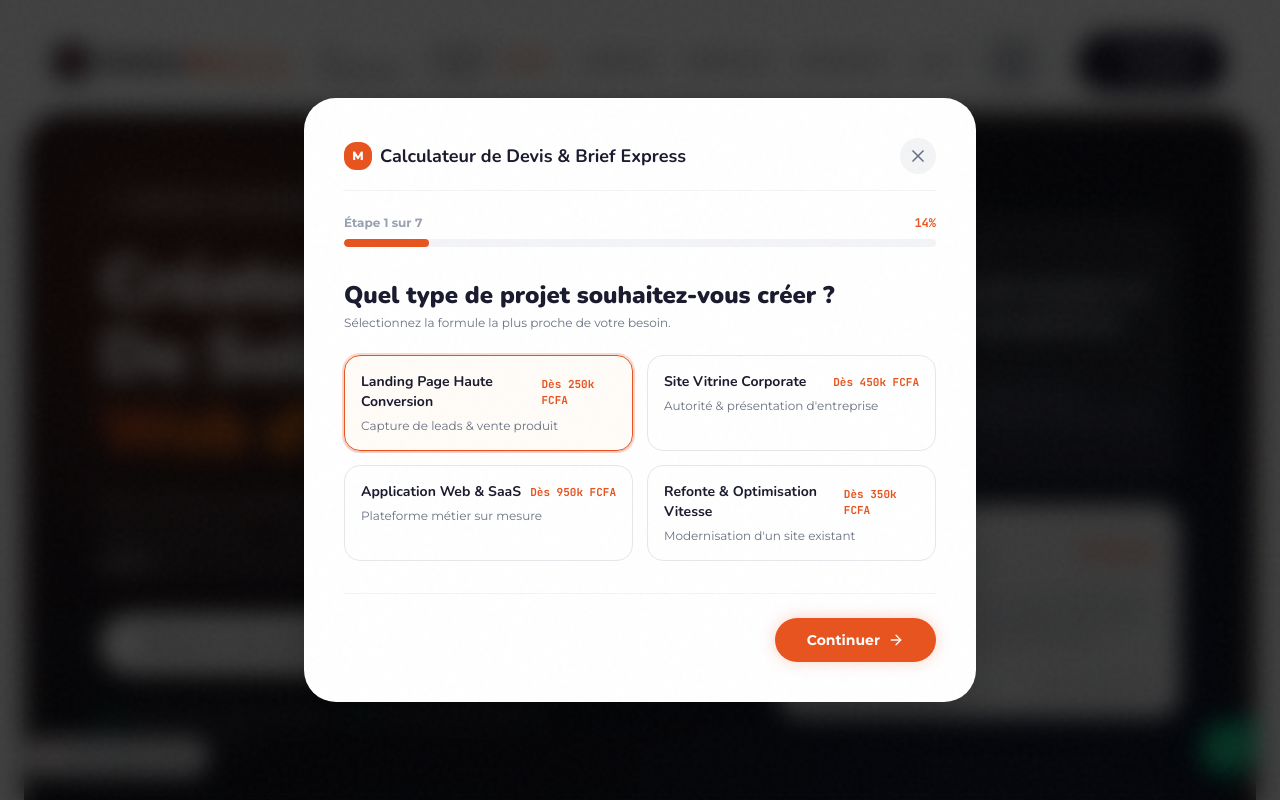
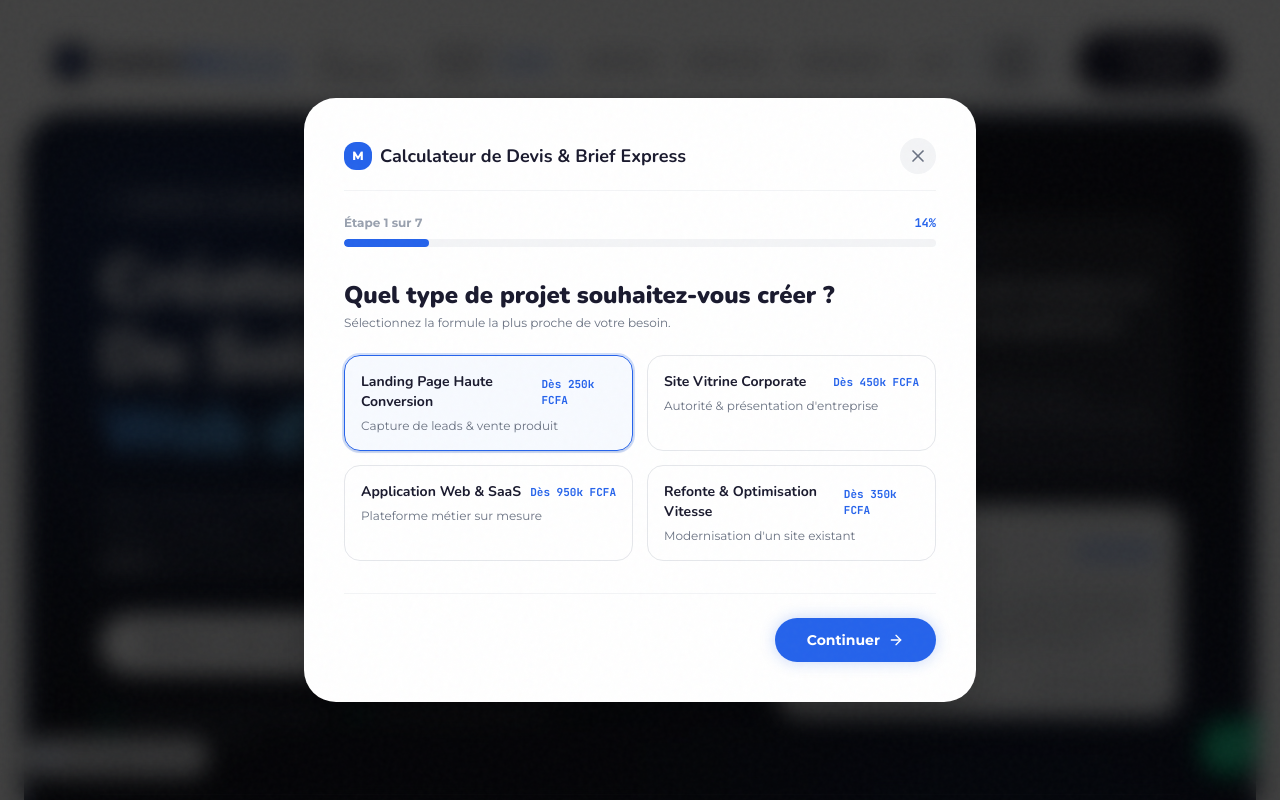
Before and after one commit to mathiaskowoe01-alt/Mathiaskowoe, a React (Vite) app: page / in a window 1280 px wide. Both pictures are taken after a click on the button "Démarrer votre projet". Shown: the top 800 px of the page. Built offline with nearby package versions, Linux system fonts and the light colour scheme; grey boxes are pictures that could not be loaded.

Commit message:
style: switch dominant theme to royal electric blue

```diff
--- a/index.html
+++ b/index.html
@@ -4,7 +4,7 @@
     <meta charset="UTF-8" />
     <link rel="icon" type="image/svg+xml" href="/logo-icon.svg" />
     <meta name="viewport" content="width=device-width, initial-scale=1.0" />
-    <meta name="theme-color" content="#E8531E" />
+    <meta name="theme-color" content="#2563EB" />
     <meta name="color-scheme" content="light" />
 
     <!-- Primary Meta Tags -->
--- a/src/components/ClientPortalBento.jsx
+++ b/src/components/ClientPortalBento.jsx
@@ -217,7 +217,7 @@ export default function ClientPortalBento({ onOpenSandbox }) {
           </div>
 
           {/* Card 4: Staging Preview & Live Test Sandbox (7 cols) */}
-          <div className="md:col-span-12 lg:col-span-7 rounded-[32px] border border-gray-200/90 bg-gradient-to-br from-white to-orange-50/30 p-6 sm:p-8 flex flex-col justify-between shadow-card-soft hover:shadow-card-hover transition-all duration-300">
+          <div className="md:col-span-12 lg:col-span-7 rounded-[32px] border border-gray-200/90 bg-gradient-to-br from-white to-blue-50/40 p-6 sm:p-8 flex flex-col justify-between shadow-card-soft hover:shadow-card-hover transition-all duration-300">
             <div>
               <div className="flex items-center justify-between">
                 <span className="inline-flex items-center gap-1.5 rounded-xl bg-brand-primary/10 px-3 py-1 text-xs font-bold text-brand-primary">
--- a/src/components/ClientSandboxModal.jsx
+++ b/src/components/ClientSandboxModal.jsx
@@ -157,7 +157,7 @@ export default function ClientSandboxModal({ isOpen, onClose, onOpenDevis }) {
                           m.status === 'Terminé'
                             ? 'bg-emerald-500/20 text-emerald-300 border border-emerald-500/30'
                             : m.status === 'En cours'
-                            ? 'bg-orange-500/20 text-orange-300 border border-orange-500/30'
+                            ? 'bg-blue-500/20 text-blue-300 border border-blue-500/30'
                             : 'bg-gray-700 text-gray-400'
                         }`}>
                           {m.status}
--- a/src/components/Footer.jsx
+++ b/src/components/Footer.jsx
@@ -106,7 +106,7 @@ export default function Footer({ onOpenDevis, onOpenSandbox }) {
               </li>
               <li>
                 <a href={`tel:${siteData.profile.phoneSecondary.replace(/\s+/g, '')}`} className="flex items-center gap-3 text-gray-600 hover:text-brand-primary transition-colors group">
-                  <span className="flex h-8 w-8 items-center justify-center rounded-full bg-orange-50 text-brand-primary group-hover:bg-brand-primary group-hover:text-white transition-colors">
+                  <span className="flex h-8 w-8 items-center justify-center rounded-full bg-blue-50 text-brand-primary group-hover:bg-brand-primary group-hover:text-white transition-colors">
                     <Phone className="h-3.5 w-3.5" />
                   </span>
                   <div>
@@ -117,7 +117,7 @@ export default function Footer({ onOpenDevis, onOpenSandbox }) {
               </li>
               <li>
                 <a href={`mailto:${siteData.profile.email}`} className="flex items-center gap-3 text-gray-600 hover:text-brand-primary transition-colors group">
-                  <span className="flex h-8 w-8 items-center justify-center rounded-full bg-orange-50 text-brand-primary group-hover:bg-brand-primary group-hover:text-white transition-colors">
+                  <span className="flex h-8 w-8 items-center justify-center rounded-full bg-blue-50 text-brand-primary group-hover:bg-brand-primary group-hover:text-white transition-colors">
                     <Mail className="h-3.5 w-3.5" />
                   </span>
                   <span>{siteData.profile.email}</span>
--- a/src/components/Hero.jsx
+++ b/src/components/Hero.jsx
@@ -43,7 +43,7 @@ export default function Hero({ onOpenDevis, onOpenSandbox }) {
               <h1 className="mt-7 font-nunito text-4xl sm:text-5xl md:text-6xl lg:text-[4.25rem] font-black leading-[1.08] tracking-tight text-white">
                 Créateur <br className="hidden sm:inline" />
                 De Solutions <br />
-                <span className="bg-gradient-to-r from-brand-primary via-orange-400 to-amber-300 bg-clip-text text-transparent">
+                <span className="bg-gradient-to-r from-blue-400 via-sky-300 to-cyan-200 bg-clip-text text-transparent">
                   Web d'Exception
                 </span>
               </h1>
--- a/src/components/MultiStepDevisModal.jsx
+++ b/src/components/MultiStepDevisModal.jsx
@@ -123,7 +123,7 @@ export default function MultiStepDevisModal({ isOpen, onClose, initialService })
                       onClick={() => setFormData({ ...formData, serviceType: item.id })}
                       className={`cursor-pointer rounded-2xl border p-4 transition-all ${
                         formData.serviceType === item.id
-                          ? 'border-brand-primary bg-orange-50/40 ring-2 ring-brand-primary/20 shadow-sm'
+                          ? 'border-brand-primary bg-blue-50/50 ring-2 ring-brand-primary/20 shadow-sm'
                           : 'border-gray-200 bg-white hover:border-gray-300'
                       }`}
                     >
@@ -158,7 +158,7 @@ export default function MultiStepDevisModal({ isOpen, onClose, initialService })
                       onClick={() => setFormData({ ...formData, goal: obj.id })}
                       className={`cursor-pointer rounded-2xl border p-4 text-xs sm:text-sm font-semibold transition-all ${
                         formData.goal === obj.id
-                          ? 'border-brand-primary bg-orange-50/40 text-brand-primary font-bold ring-2 ring-brand-primary/20'
+                          ? 'border-brand-primary bg-blue-50/50 text-brand-primary font-bold ring-2 ring-brand-primary/20'
                           : 'border-gray-200 bg-white text-gray-700 hover:border-gray-300'
                       }`}
                     >
@@ -189,7 +189,7 @@ export default function MultiStepDevisModal({ isOpen, onClose, initialService })
                       onClick={() => setFormData({ ...formData, deadline: dl.id })}
                       className={`cursor-pointer rounded-2xl border p-4 text-xs sm:text-sm font-semibold transition-all ${
                         formData.deadline === dl.id
-                          ? 'border-brand-primary bg-orange-50/40 text-brand-primary font-bold ring-2 ring-brand-primary/20'
+                          ? 'border-brand-primary bg-blue-50/50 text-brand-primary font-bold ring-2 ring-brand-primary/20'
                           : 'border-gray-200 bg-white text-gray-700 hover:border-gray-300'
                       }`}
                     >
@@ -220,7 +220,7 @@ export default function MultiStepDevisModal({ isOpen, onClose, initialService })
                       onClick={() => setFormData({ ...formData, budget: b.id })}
                       className={`cursor-pointer rounded-2xl border p-4 text-xs sm:text-sm font-semibold transition-all ${
                         formData.budget === b.id
-                          ? 'border-brand-primary bg-orange-50/40 text-brand-primary font-bold ring-2 ring-brand-primary/20'
+                          ? 'border-brand-primary bg-blue-50/50 text-brand-primary font-bold ring-2 ring-brand-primary/20'
                           : 'border-gray-200 bg-white text-gray-700 hover:border-gray-300'
                       }`}
                     >
@@ -249,7 +249,7 @@ export default function MultiStepDevisModal({ isOpen, onClose, initialService })
                       onClick={() => setFormData({ ...formData, projectState: st.id })}
                       className={`cursor-pointer rounded-2xl border p-4 text-xs sm:text-sm font-semibold transition-all ${
                         formData.projectState === st.id
-                          ? 'border-brand-primary bg-orange-50/40 text-brand-primary font-bold ring-2 ring-brand-primary/20'
+                          ? 'border-brand-primary bg-blue-50/50 text-brand-primary font-bold ring-2 ring-brand-primary/20'
                           : 'border-gray-200 bg-white text-gray-700 hover:border-gray-300'
                       }`}
                     >
--- a/src/data/siteData.js
+++ b/src/data/siteData.js
@@ -26,7 +26,7 @@ export const siteData = {
 
   stats: [
     { label: "PROJETS LIVRÉS", value: "60+", color: "#10B981" },
-    { label: "EXPÉRIENCE", value: "5+ ans", color: "#E8531E" },
+    { label: "EXPÉRIENCE", value: "5+ ans", color: "#2563EB" },
     { label: "SATISFACTION", value: "99.2%", color: "#3B82F6" },
     { label: "DÉLAIS RESPECTÉS", value: "100%", color: "#F59E0B" },
   ],
--- a/src/index.css
+++ b/src/index.css
@@ -3,13 +3,13 @@
 @theme {
   --color-brand-dark: #1A1A2E;
   --color-brand-darker: #0F111A;
-  --color-brand-primary: #E8531E;
-  --color-brand-primary-hover: #D44412;
+  --color-brand-primary: #2563EB;
+  --color-brand-primary-hover: #1D4ED8;
   --color-brand-light: #FAFBFC;
   --color-brand-surface: #FFFFFF;
   --color-brand-border: #E5E7EB;
   --color-brand-muted: #6B7280;
-  --color-brand-accent: #FF7A45;
+  --color-brand-accent: #38BDF8;
 
   --font-nunito: 'Nunito', sans-serif;
   --font-montserrat: 'Montserrat', sans-serif;
@@ -73,7 +73,7 @@ body::before {
 }
 
 ::-webkit-scrollbar-thumb:hover {
-  background: #E8531E;
+  background: #2563EB;
 }
 
 .hide-scrollbar::-webkit-scrollbar {
@@ -126,11 +126,11 @@ body::before {
 }
 
 .shadow-glow-sm {
-  box-shadow: 0 0 15px rgba(232, 83, 30, 0.25);
+  box-shadow: 0 0 15px rgba(37, 99, 235, 0.25);
 }
 
 .shadow-glow-primary {
-  box-shadow: 0 0 25px rgba(232, 83, 30, 0.4);
+  box-shadow: 0 0 25px rgba(37, 99, 235, 0.4);
 }
 
 .shadow-card-soft {
--- a/tailwind.config.js
+++ b/tailwind.config.js
@@ -10,13 +10,13 @@ export default {
         brand: {
           dark: '#1A1A2E',
           darker: '#0F111A',
-          primary: '#E8531E',
-          'primary-hover': '#D44412',
+          primary: '#2563EB',
+          'primary-hover': '#1D4ED8',
           light: '#FAFBFC',
           surface: '#FFFFFF',
           border: '#E5E7EB',
           muted: '#6B7280',
-          accent: '#FF7A45',
+          accent: '#38BDF8',
         }
       },
       fontFamily: {
@@ -25,8 +25,8 @@ export default {
         mono: ['"JetBrains Mono"', 'monospace'],
       },
       boxShadow: {
-        'glow-primary': '0 0 25px rgba(232, 83, 30, 0.35)',
-        'glow-sm': '0 0 15px rgba(232, 83, 30, 0.2)',
+        'glow-primary': '0 0 25px rgba(37, 99, 235, 0.35)',
+        'glow-sm': '0 0 15px rgba(37, 99, 235, 0.2)',
         'card-soft': '0 4px 20px rgba(0, 0, 0, 0.05)',
         'card-hover': '0 20px 40px -15px rgba(0, 0, 0, 0.1)',
         'pill': '0 4px 20px rgba(0, 0, 0, 0.06)',
```
Also changed, not shown: public/logo-icon.svg.
